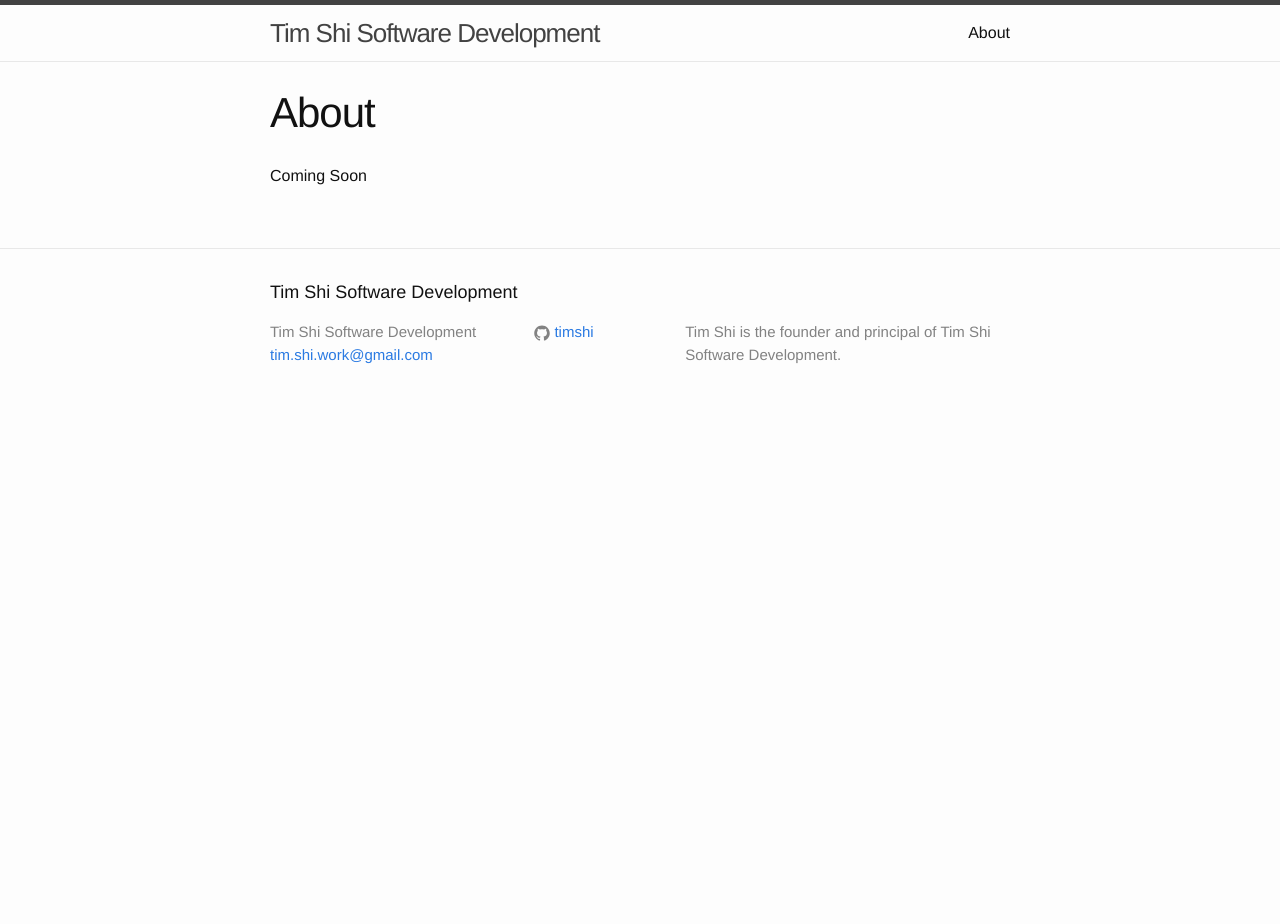
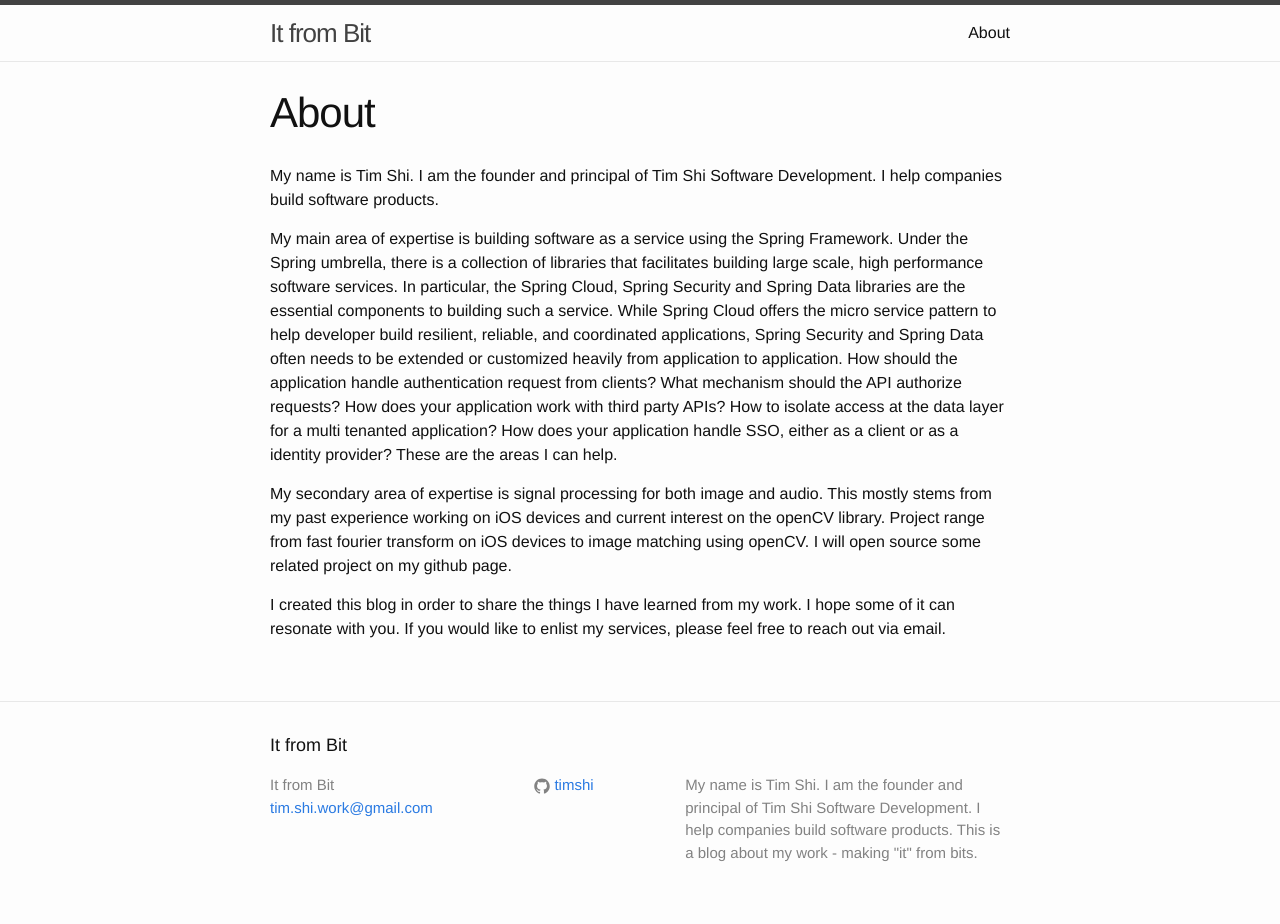
Before and after one commit to TimShi/timshi.github.io, a Jekyll site: the page built from about.md, in a window 1280 px wide. Built offline with Jekyll 4.4.1, drawn with Linux system fonts in a browser that asks for light colours; before the commit the page ends 900 px from its top, so only the background shows below that.

Commit message:
Added about

```diff
--- a/_config.yml
+++ b/_config.yml
@@ -6,10 +6,11 @@
 # 'jekyll serve'. If you change this file, please restart the server process.
 
 # Site settings
-title: Tim Shi Software Development
+title: It from Bit
 email: tim.shi.work@gmail.com
 description: > # this means to ignore newlines until "baseurl:"
-  Tim Shi is the founder and principal of Tim Shi Software Development.
+  My name is Tim Shi. I am the founder and principal of Tim Shi Software Development. I help companies build software products.
+  This is a blog about my work - making "it" from bits.
 
 baseurl: "" # the subpath of your site, e.g. /blog
 url: "https://timshi.github.io" # the base hostname & protocol for your site
--- a/about.md
+++ b/about.md
@@ -4,4 +4,10 @@ title: About
 permalink: /about/
 ---
 
-Coming Soon
+My name is Tim Shi. I am the founder and principal of Tim Shi Software Development. I help companies build software products.
+
+My main area of expertise is building software as a service using the Spring Framework. Under the Spring umbrella, there is a collection of libraries that facilitates building large scale, high performance software services. In particular, the Spring Cloud, Spring Security and Spring Data libraries are the essential components to building such a service. While Spring Cloud offers the micro service pattern to help developer build resilient, reliable, and coordinated applications, Spring Security and Spring Data often needs to be extended or customized heavily from application to application. How should the application handle authentication request from clients? What mechanism should the API authorize requests? How does your application work with third party APIs? How to isolate access at the data layer for a multi tenanted application? How does your application handle SSO, either as a client or as a identity provider? These are the areas I can help.
+
+My secondary area of expertise is signal processing for both image and audio. This mostly stems from my past experience working on iOS devices and current interest on the openCV library. Project range from fast fourier transform on iOS devices to image matching using openCV. I will open source some related project on my github page.
+
+I created this blog in order to share the things I have learned from my work. I hope some of it can resonate with you. If you would like to enlist my services, please feel free to reach out via email.
```
